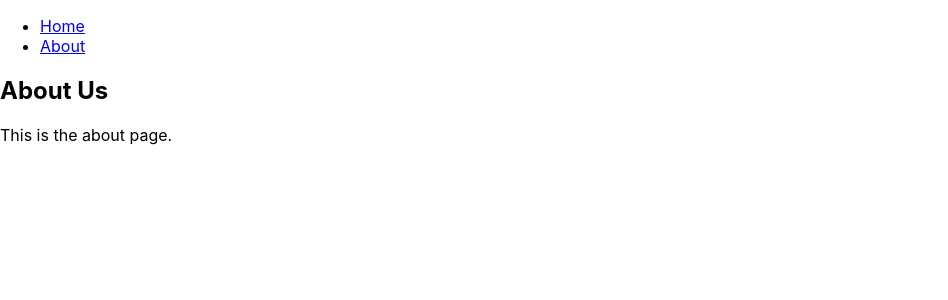
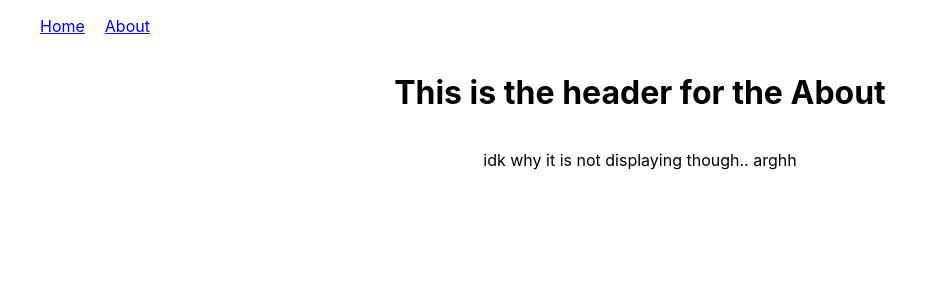
Before and after one commit to Kamente/let-s-chat, a React (Create React App) app: page /about in a window 1280 px wide. Shown: the top 300 px of the page, without its empty margins (0-948 px from the left). Built offline with nearby package versions, Linux system fonts and the light colour scheme.

Commit message:
addition update

```diff
--- a/src/components/About.js
+++ b/src/components/About.js
@@ -1,10 +1,11 @@
-import React from 'react';
+import React from "react";
+import "./About.css"
 
 const About = () => {
   return (
-    <div>
-      <h2>About Us</h2>
-      <p>This is the about page.</p>
+    <div className="about">
+      <h1>This is the header for the About</h1>
+      <p>idk why it is not displaying though.. arghh</p>
     </div>
   );
 };
--- /dev/null
+++ b/src/components/Message.js
@@ -0,0 +1,14 @@
+// Message.js
+import React from 'react';
+import './Message.css'; // Create this CSS file for styling
+
+const Message = ({ content, type, timestamp }) => {
+  return (
+    <div className={`message ${type}`}>
+      <p>{content}</p>
+      <span className="timestamp">{timestamp}</span>
+    </div>
+  );
+};
+
+export default Message;
--- a/src/components/NavBar.js
+++ b/src/components/NavBar.js
@@ -1,7 +1,7 @@
 import React from 'react';
 import { Link } from 'react-router-dom';
-
-const Navbar = () => {
+import "./NavBar.css"
+const NavBar = () => {
   return (
     <nav>
       <ul>
@@ -16,4 +16,4 @@ const Navbar = () => {
   );
 };
 
-export default Navbar;
+export default NavBar;
```
